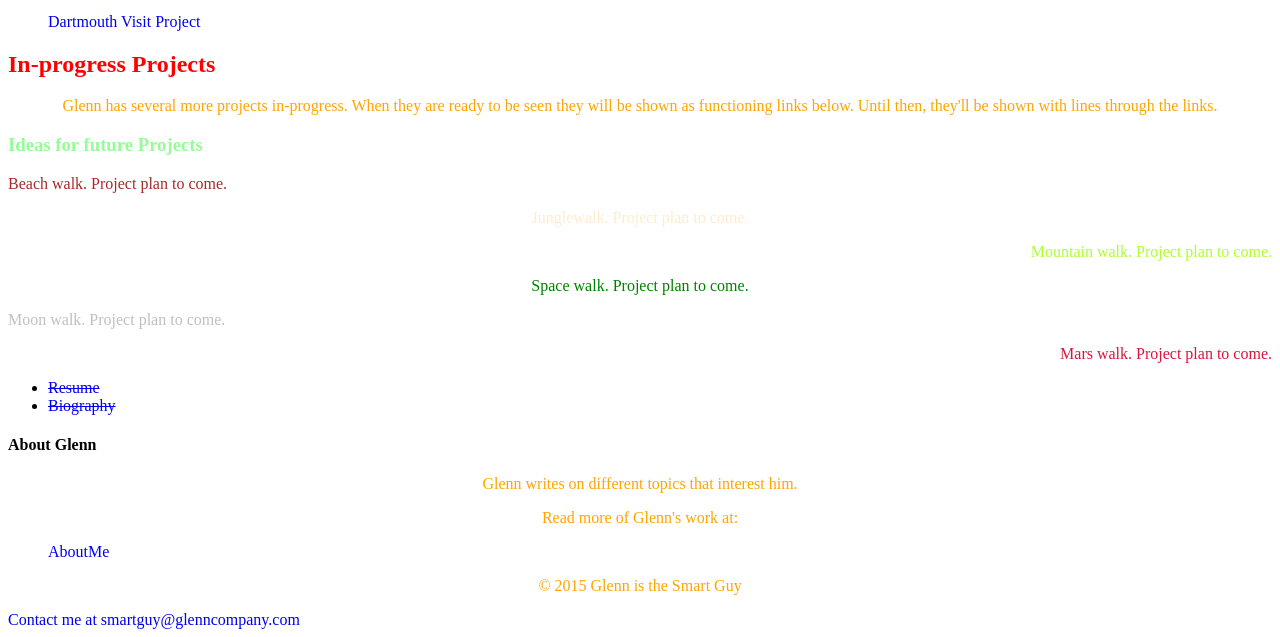
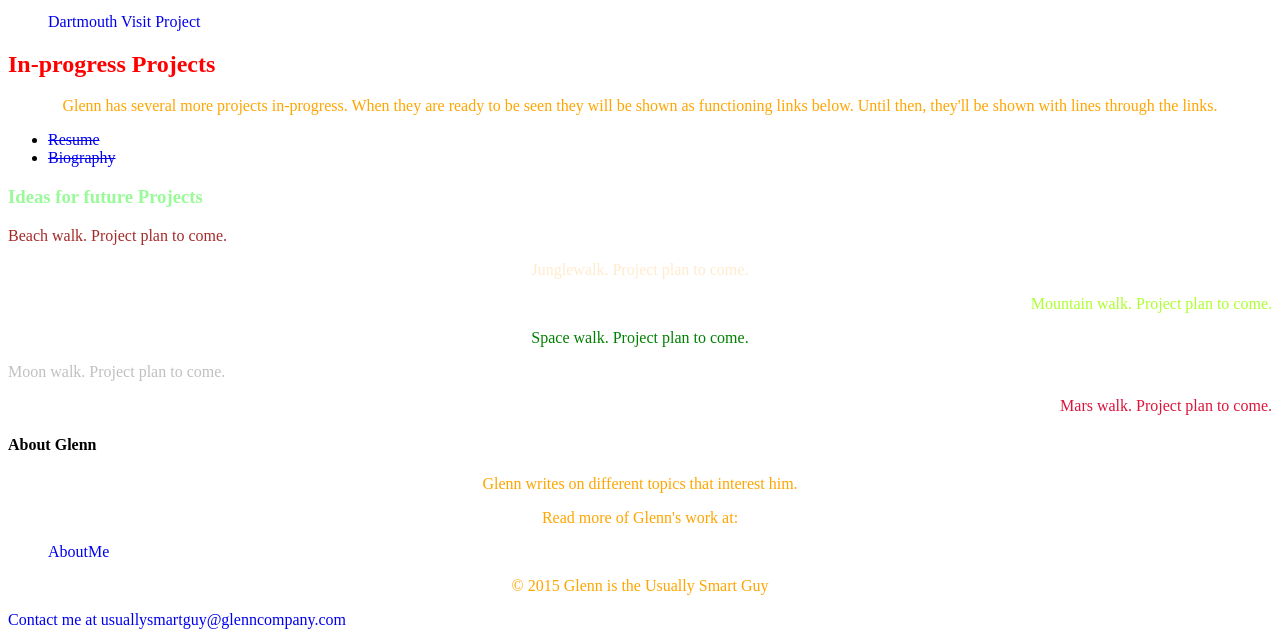
Before and after one commit to GKouhia/Portfolio, a plain HTML site: page index.html in a window 1280 px wide. Shown: the part 808-1445 px from the top of the page. Drawn offline with Linux system fonts and the light colour scheme.

Commit message:
cleaned up html sequence, must yet remove in-line styles

```diff
--- a/index.html
+++ b/index.html
@@ -29,12 +29,20 @@
       <img src="images/Dartmouth-logo.jpg" alt="Dartmouth logo" height="40" width="120">
         <figcaption>Dartmouth logo</figcaption>
       <ul><a href="#" target="_blank">Dartmouth Visit Project</a></ul>
+
     </article>
+
       <!-- sub headline, second article, without image -->
     <article>
       <h2>In-progress Projects</h2>
       <p> Glenn has several more projects in-progress. When they are ready to be seen they will be shown as functioning links below. Until then, they'll be shown with lines through the links.</p>
-    <article>
+      <nav>
+        <ul>
+          <li><a href="#">Resume</a></li>
+          <li><a href="#">Biography</a></li>
+        </ul>
+      </nav>
+      <!-- sub headline, part of second article, without image -->
       <h3>Ideas for future Projects</h3>
       <p id="para2">Beach walk. Project plan to come.</p>
       <p id="para3">Junglewalk. Project plan to come.</p>
@@ -44,29 +52,21 @@
       <p id="para7">Mars walk. Project plan to come.</p>
     </article>
 
-      <nav>
-        <ul>
-          <li><a href="#">Resume</a></li>
-          <li><a href="#">Biography</a></li>
-        </ul>
-      </nav>
-    </article>
-
     <aside>
       <!-- author, related info -->
       <h4>About Glenn</h3>
 
       <p>Glenn writes on different topics that interest him.</p>
       <p>Read more of Glenn's work at:</p>
-      <ul><a href="AboutMe.html" target="_blank">AboutMe</a>
+      <ul><a href="AboutMe.html">AboutMe</a>
       </ul>
     </aside>
 
     <footer>
       <!-- copyright, secondary nav, contact -->
-      <p>&copy; 2015 Glenn is the Smart Guy</p>
-        <a href="mailto: smartguy@glenncompany.com">
-        Contact me at smartguy@glenncompany.com
+      <p>&copy; 2015 Glenn is the Usually Smart Guy</p>
+        <a href="mailto: usuallysmartguy@glenncompany.com">
+        Contact me at usuallysmartguy@glenncompany.com
         </a>
     </footer>
   </body>
```
